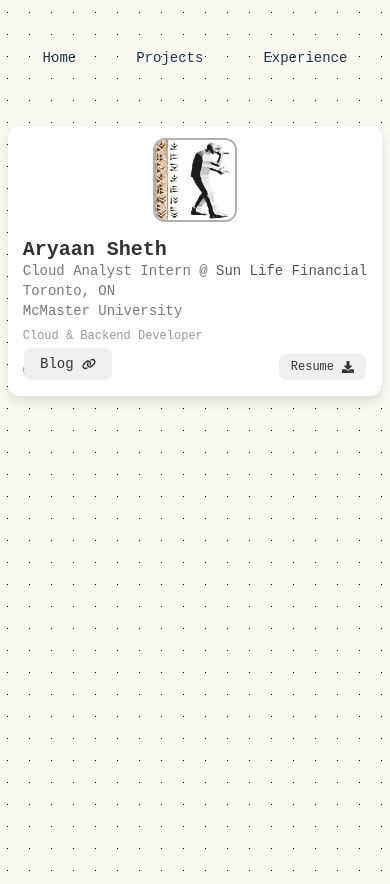
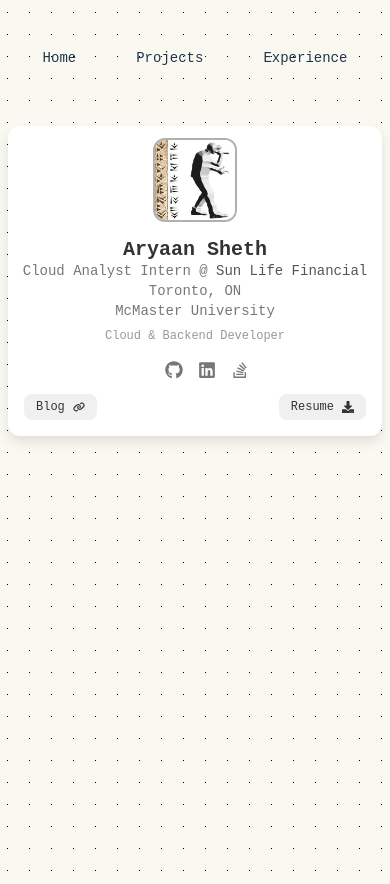
Before and after one commit to AryaanSheth/portfolio, a React (Vite) app: page / in a window 390 px wide. Built offline with nearby package versions, Linux system fonts and the light colour scheme; a web font is replaced by a local one.

Commit message:
fix: mobile social icon clipping into blog button

```diff
--- a/src/components/Card/Card.css
+++ b/src/components/Card/Card.css
@@ -166,6 +166,12 @@ body {
         margin-bottom: 16px;
     }
 
+    .card-content {
+        align-items: center;
+        text-align: center;
+        width: 100%;
+    }
+
     .card-content h2 {
         font-size: 20px;
     }
@@ -181,12 +187,32 @@ body {
     }
 
     .social-links {
+        display: flex;
         gap: 15px;
-        margin-top: 10px;
+        justify-content: center;
+        margin: 10px auto;
+        flex-wrap: wrap;
+        margin-bottom: 40px;
+        width: 100%;
+        padding: 0 12px;
     }
 
-    .resume-button a {
+    .button-wrapper {
+        display: flex;
+        justify-content: space-between;
+        width: 100%;
+        margin-top: auto;
+    }
+
+    .resume-button,
+    .blog-button {
+        flex: 0 1 auto;
+    }
+
+    .resume-button a,
+    .blog-button a {
         font-size: 12px;
         padding: 6px 12px;
+        white-space: nowrap;
     }
 }
```
